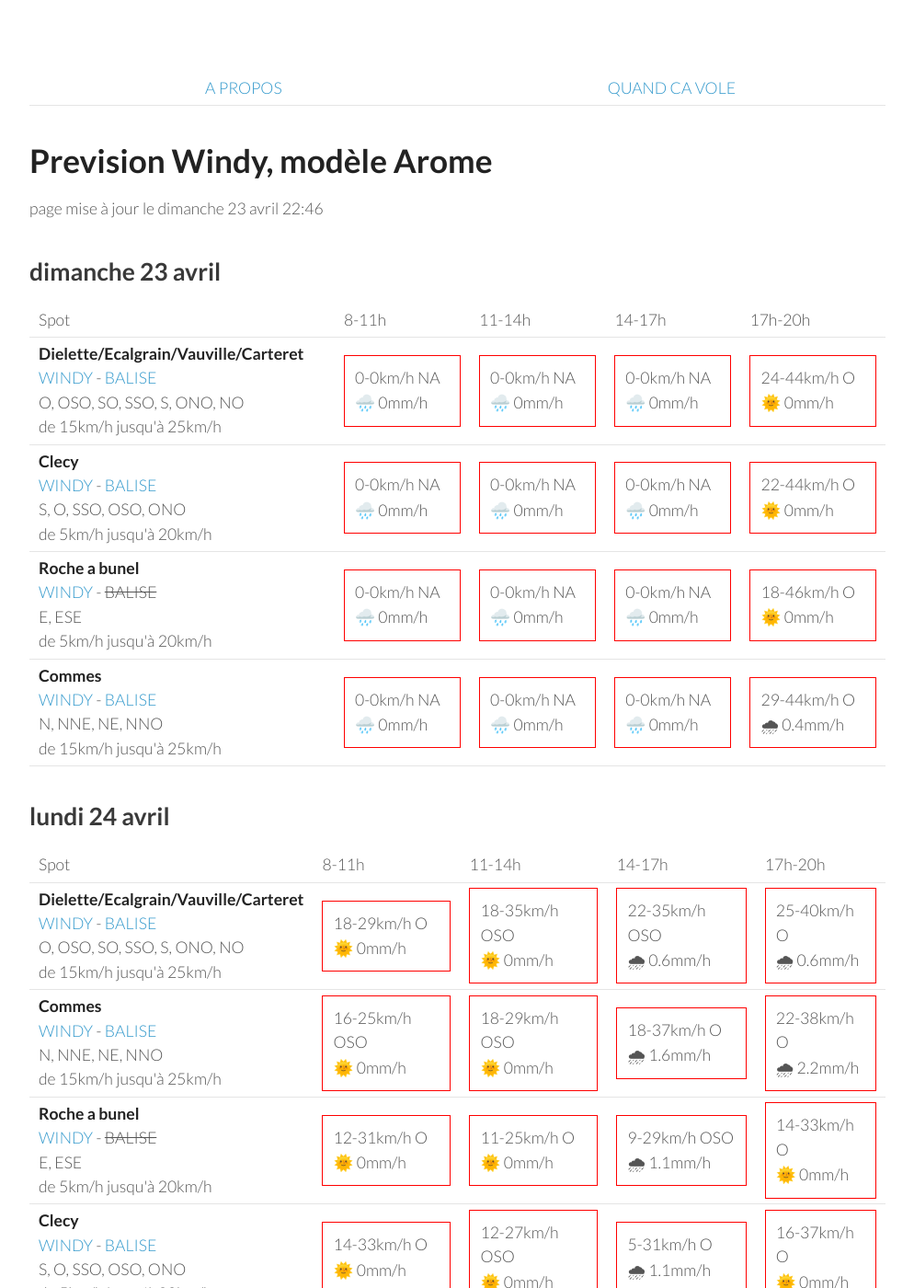
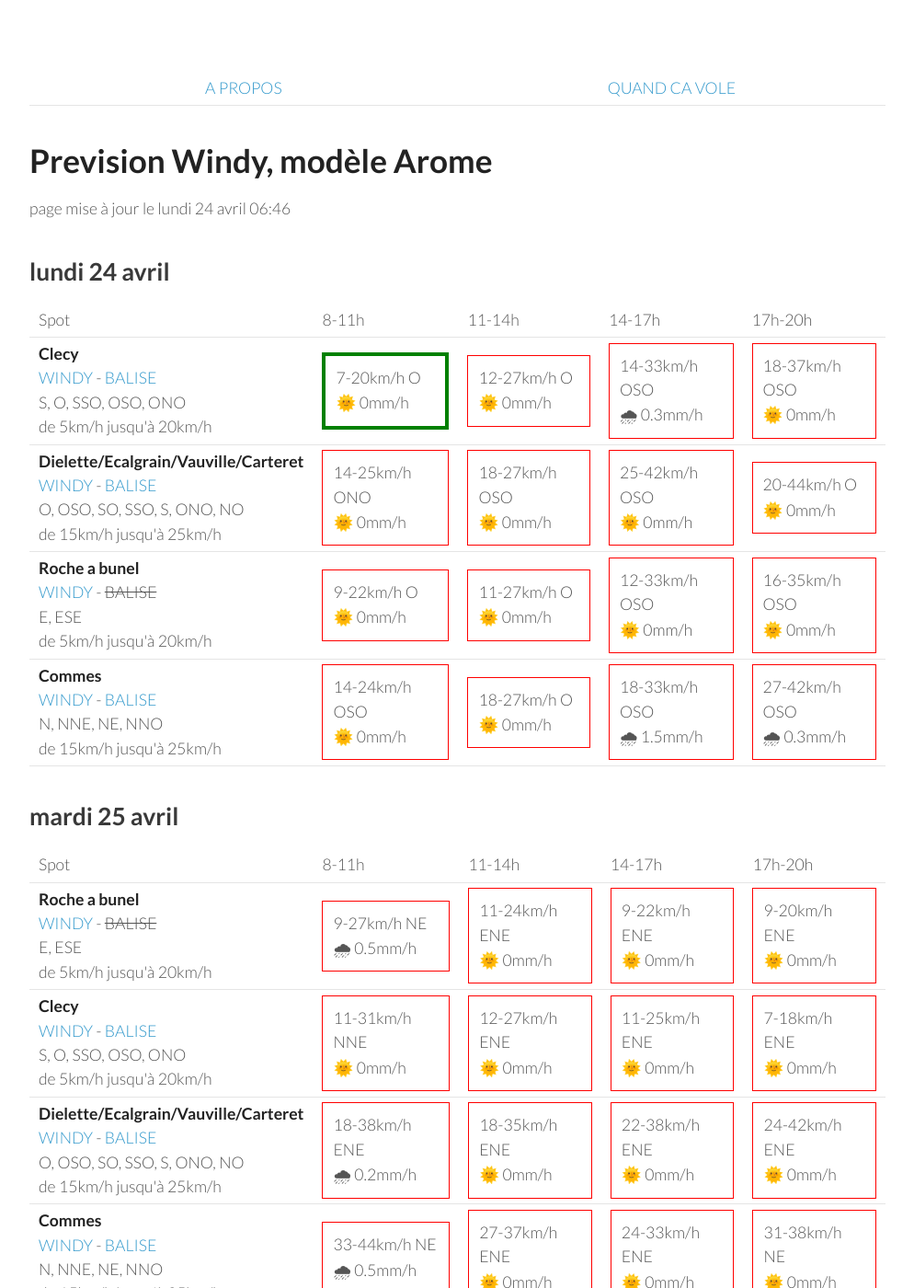
Before and after one commit to parapente-dans-le-nord/parapente-dans-le-nord.github.io, a Jekyll site: the page built from normandie.markdown, in a window 1280 px wide and 1400 px high. Shown: the whole window at 92% size, without its empty margins (26-1020 px from the left). Built offline with Jekyll 4.4.1, drawn with Linux system fonts in a browser that asks for light colours; some of the changed text lies outside the part shown.

Commit message:
update index.markdown

```diff
--- a/normandie.markdown
+++ b/normandie.markdown
@@ -7,60 +7,8 @@ title:  "Tous les spots"
 {: .links}
 
 # Prevision Windy, modèle Arome
-page mise à jour le dimanche 23 avril 22:46
+page mise à jour le lundi 24 avril 06:46
 
-## dimanche 23 avril
-
-{::nomarkdown}
-<table>
-  <tbody>
-    <tr>
-      <td>Spot</td>
-      <td>8-11h</td>
-      <td>11-14h</td>
-      <td>14-17h</td>
-      <td>17h-20h</td>
-    </tr>
-<tr>
-        <td><strong>Dielette/Ecalgrain/Vauville/Carteret</strong><br><a href="https://windy.com/49.650/-1.856?49.243,-1.856,8">WINDY</a> - <span class=""><a href="http://www.balisemeteo.com/balise.php?idBalise=81">BALISE</a> </span><br> <span class="vent-favorable">O, OSO, SO, SSO, S, ONO, NO</span><br><span class="force-vent">de 15km/h jusqu'à 25km/h</span> </td>
-
-            <td><div class="not-flyable"><p>0-0km/h NA</p><p>🌧️ 0mm/h</p></div></td>
-            <td><div class="not-flyable"><p>0-0km/h NA</p><p>🌧️ 0mm/h</p></div></td>
-            <td><div class="not-flyable"><p>0-0km/h NA</p><p>🌧️ 0mm/h</p></div></td>
-            <td><div class="not-flyable"><p>24-44km/h O</p><p>🌞 0mm/h</p></div></td>
-
-    </tr>
-<tr>
-        <td><strong>Clecy</strong><br><a href="https://windy.com/48.929/-0.470?48.516,-0.470,8">WINDY</a> - <span class=""><a href="http://www.balisemeteo.com/balise.php?idBalise=122">BALISE</a> </span><br> <span class="vent-favorable">S, O, SSO, OSO, ONO</span><br><span class="force-vent">de 5km/h jusqu'à 20km/h</span> </td>
-
-            <td><div class="not-flyable"><p>0-0km/h NA</p><p>🌧️ 0mm/h</p></div></td>
-            <td><div class="not-flyable"><p>0-0km/h NA</p><p>🌧️ 0mm/h</p></div></td>
-            <td><div class="not-flyable"><p>0-0km/h NA</p><p>🌧️ 0mm/h</p></div></td>
-            <td><div class="not-flyable"><p>22-44km/h O</p><p>🌞 0mm/h</p></div></td>
-
-    </tr>
-<tr>
-        <td><strong>Roche a bunel</strong><br><a href="https://windy.com/48.993/-0.499?48.580,-0.499,8">WINDY</a> - <span class="no-balise"> BALISE </span><br> <span class="vent-favorable">E, ESE</span><br><span class="force-vent">de 5km/h jusqu'à 20km/h</span> </td>
-
-            <td><div class="not-flyable"><p>0-0km/h NA</p><p>🌧️ 0mm/h</p></div></td>
-            <td><div class="not-flyable"><p>0-0km/h NA</p><p>🌧️ 0mm/h</p></div></td>
-            <td><div class="not-flyable"><p>0-0km/h NA</p><p>🌧️ 0mm/h</p></div></td>
-            <td><div class="not-flyable"><p>18-46km/h O</p><p>🌞 0mm/h</p></div></td>
-
-    </tr>
-<tr>
-        <td><strong>Commes</strong><br><a href="https://windy.com/49.346/-0.726?48.936,-0.726,8">WINDY</a> - <span class=""><a href="http://www.balisemeteo.com/balise.php?idBalise=158">BALISE</a> </span><br> <span class="vent-favorable">N, NNE, NE, NNO</span><br><span class="force-vent">de 15km/h jusqu'à 25km/h</span> </td>
-
-            <td><div class="not-flyable"><p>0-0km/h NA</p><p>🌧️ 0mm/h</p></div></td>
-            <td><div class="not-flyable"><p>0-0km/h NA</p><p>🌧️ 0mm/h</p></div></td>
-            <td><div class="not-flyable"><p>0-0km/h NA</p><p>🌧️ 0mm/h</p></div></td>
-            <td><div class="not-flyable"><p>29-44km/h O</p><p>🌧 0.4mm/h</p></div></td>
-
-    </tr>
-
-</tbody>
-</table>
-{:/}
 ## lundi 24 avril
 
 {::nomarkdown}
@@ -74,42 +22,42 @@ page mise à jour le dimanche 23 avril 22:46
       <td>17h-20h</td>
     </tr>
 <tr>
+        <td><strong>Clecy</strong><br><a href="https://windy.com/48.929/-0.470?48.516,-0.470,8">WINDY</a> - <span class=""><a href="http://www.balisemeteo.com/balise.php?idBalise=122">BALISE</a> </span><br> <span class="vent-favorable">S, O, SSO, OSO, ONO</span><br><span class="force-vent">de 5km/h jusqu'à 20km/h</span> </td>
+
+            <td><div class="flyable"><p>7-20km/h O</p><p>🌞 0mm/h</p></div></td>
+            <td><div class="not-flyable"><p>12-27km/h O</p><p>🌞 0mm/h</p></div></td>
+            <td><div class="not-flyable"><p>14-33km/h OSO</p><p>🌧 0.3mm/h</p></div></td>
+            <td><div class="not-flyable"><p>18-37km/h OSO</p><p>🌞 0mm/h</p></div></td>
+
+
+    </tr>
+<tr>
         <td><strong>Dielette/Ecalgrain/Vauville/Carteret</strong><br><a href="https://windy.com/49.650/-1.856?49.243,-1.856,8">WINDY</a> - <span class=""><a href="http://www.balisemeteo.com/balise.php?idBalise=81">BALISE</a> </span><br> <span class="vent-favorable">O, OSO, SO, SSO, S, ONO, NO</span><br><span class="force-vent">de 15km/h jusqu'à 25km/h</span> </td>
 
-            <td><div class="not-flyable"><p>18-29km/h O</p><p>🌞 0mm/h</p></div></td>
-            <td><div class="not-flyable"><p>18-35km/h OSO</p><p>🌞 0mm/h</p></div></td>
-            <td><div class="not-flyable"><p>22-35km/h OSO</p><p>🌧 0.6mm/h</p></div></td>
-            <td><div class="not-flyable"><p>25-40km/h O</p><p>🌧 0.6mm/h</p></div></td>
+            <td><div class="not-flyable"><p>14-25km/h ONO</p><p>🌞 0mm/h</p></div></td>
+            <td><div class="not-flyable"><p>18-27km/h OSO</p><p>🌞 0mm/h</p></div></td>
+            <td><div class="not-flyable"><p>25-42km/h OSO</p><p>🌞 0mm/h</p></div></td>
+            <td><div class="not-flyable"><p>20-44km/h O</p><p>🌞 0mm/h</p></div></td>
+
+
+    </tr>
+<tr>
+        <td><strong>Roche a bunel</strong><br><a href="https://windy.com/48.993/-0.499?48.580,-0.499,8">WINDY</a> - <span class="no-balise"> BALISE </span><br> <span class="vent-favorable">E, ESE</span><br><span class="force-vent">de 5km/h jusqu'à 20km/h</span> </td>
+
+            <td><div class="not-flyable"><p>9-22km/h O</p><p>🌞 0mm/h</p></div></td>
+            <td><div class="not-flyable"><p>11-27km/h O</p><p>🌞 0mm/h</p></div></td>
+            <td><div class="not-flyable"><p>12-33km/h OSO</p><p>🌞 0mm/h</p></div></td>
+            <td><div class="not-flyable"><p>16-35km/h OSO</p><p>🌞 0mm/h</p></div></td>
 
 
     </tr>
 <tr>
         <td><strong>Commes</strong><br><a href="https://windy.com/49.346/-0.726?48.936,-0.726,8">WINDY</a> - <span class=""><a href="http://www.balisemeteo.com/balise.php?idBalise=158">BALISE</a> </span><br> <span class="vent-favorable">N, NNE, NE, NNO</span><br><span class="force-vent">de 15km/h jusqu'à 25km/h</span> </td>
 
-            <td><div class="not-flyable"><p>16-25km/h OSO</p><p>🌞 0mm/h</p></div></td>
-            <td><div class="not-flyable"><p>18-29km/h OSO</p><p>🌞 0mm/h</p></div></td>
-            <td><div class="not-flyable"><p>18-37km/h O</p><p>🌧 1.6mm/h</p></div></td>
-            <td><div class="not-flyable"><p>22-38km/h O</p><p>🌧 2.2mm/h</p></div></td>
-
-
-    </tr>
-<tr>
-        <td><strong>Roche a bunel</strong><br><a href="https://windy.com/48.993/-0.499?48.580,-0.499,8">WINDY</a> - <span class="no-balise"> BALISE </span><br> <span class="vent-favorable">E, ESE</span><br><span class="force-vent">de 5km/h jusqu'à 20km/h</span> </td>
-
-            <td><div class="not-flyable"><p>12-31km/h O</p><p>🌞 0mm/h</p></div></td>
-            <td><div class="not-flyable"><p>11-25km/h O</p><p>🌞 0mm/h</p></div></td>
-            <td><div class="not-flyable"><p>9-29km/h OSO</p><p>🌧 1.1mm/h</p></div></td>
-            <td><div class="not-flyable"><p>14-33km/h O</p><p>🌞 0mm/h</p></div></td>
-
-
-    </tr>
-<tr>
-        <td><strong>Clecy</strong><br><a href="https://windy.com/48.929/-0.470?48.516,-0.470,8">WINDY</a> - <span class=""><a href="http://www.balisemeteo.com/balise.php?idBalise=122">BALISE</a> </span><br> <span class="vent-favorable">S, O, SSO, OSO, ONO</span><br><span class="force-vent">de 5km/h jusqu'à 20km/h</span> </td>
-
-            <td><div class="not-flyable"><p>14-33km/h O</p><p>🌞 0mm/h</p></div></td>
-            <td><div class="not-flyable"><p>12-27km/h OSO</p><p>🌞 0mm/h</p></div></td>
-            <td><div class="not-flyable"><p>5-31km/h O</p><p>🌧 1.1mm/h</p></div></td>
-            <td><div class="not-flyable"><p>16-37km/h O</p><p>🌞 0mm/h</p></div></td>
+            <td><div class="not-flyable"><p>14-24km/h OSO</p><p>🌞 0mm/h</p></div></td>
+            <td><div class="not-flyable"><p>18-27km/h O</p><p>🌞 0mm/h</p></div></td>
+            <td><div class="not-flyable"><p>18-33km/h OSO</p><p>🌧 1.5mm/h</p></div></td>
+            <td><div class="not-flyable"><p>27-42km/h OSO</p><p>🌧 0.3mm/h</p></div></td>
 
 
     </tr>
@@ -132,40 +80,40 @@ page mise à jour le dimanche 23 avril 22:46
 <tr>
         <td><strong>Roche a bunel</strong><br><a href="https://windy.com/48.993/-0.499?48.580,-0.499,8">WINDY</a> - <span class="no-balise"> BALISE </span><br> <span class="vent-favorable">E, ESE</span><br><span class="force-vent">de 5km/h jusqu'à 20km/h</span> </td>
 
-            <td><div class="not-flyable"><p>5-18km/h NNE</p><p>🌞 0mm/h</p></div></td>
-            <td><div class="not-flyable"><p>14-31km/h ENE</p><p>🌞 0mm/h</p></div></td>
-            <td><div class="not-flyable"><p>11-29km/h E</p><p>🌞 0mm/h</p></div></td>
-            <td><div class="not-flyable"><p>9-24km/h ESE</p><p>🌞 0mm/h</p></div></td>
+            <td><div class="not-flyable"><p>9-27km/h NE</p><p>🌧 0.5mm/h</p></div></td>
+            <td><div class="not-flyable"><p>11-24km/h ENE</p><p>🌞 0mm/h</p></div></td>
+            <td><div class="not-flyable"><p>9-22km/h ENE</p><p>🌞 0mm/h</p></div></td>
+            <td><div class="not-flyable"><p>9-20km/h ENE</p><p>🌞 0mm/h</p></div></td>
+
+
+    </tr>
+<tr>
+        <td><strong>Clecy</strong><br><a href="https://windy.com/48.929/-0.470?48.516,-0.470,8">WINDY</a> - <span class=""><a href="http://www.balisemeteo.com/balise.php?idBalise=122">BALISE</a> </span><br> <span class="vent-favorable">S, O, SSO, OSO, ONO</span><br><span class="force-vent">de 5km/h jusqu'à 20km/h</span> </td>
+
+            <td><div class="not-flyable"><p>11-31km/h NNE</p><p>🌞 0mm/h</p></div></td>
+            <td><div class="not-flyable"><p>12-27km/h ENE</p><p>🌞 0mm/h</p></div></td>
+            <td><div class="not-flyable"><p>11-25km/h ENE</p><p>🌞 0mm/h</p></div></td>
+            <td><div class="not-flyable"><p>7-18km/h ENE</p><p>🌞 0mm/h</p></div></td>
+
+
+    </tr>
+<tr>
+        <td><strong>Dielette/Ecalgrain/Vauville/Carteret</strong><br><a href="https://windy.com/49.650/-1.856?49.243,-1.856,8">WINDY</a> - <span class=""><a href="http://www.balisemeteo.com/balise.php?idBalise=81">BALISE</a> </span><br> <span class="vent-favorable">O, OSO, SO, SSO, S, ONO, NO</span><br><span class="force-vent">de 15km/h jusqu'à 25km/h</span> </td>
+
+            <td><div class="not-flyable"><p>18-38km/h ENE</p><p>🌧 0.2mm/h</p></div></td>
+            <td><div class="not-flyable"><p>18-35km/h ENE</p><p>🌞 0mm/h</p></div></td>
+            <td><div class="not-flyable"><p>22-38km/h ENE</p><p>🌞 0mm/h</p></div></td>
+            <td><div class="not-flyable"><p>24-42km/h ENE</p><p>🌞 0mm/h</p></div></td>
 
 
     </tr>
 <tr>
         <td><strong>Commes</strong><br><a href="https://windy.com/49.346/-0.726?48.936,-0.726,8">WINDY</a> - <span class=""><a href="http://www.balisemeteo.com/balise.php?idBalise=158">BALISE</a> </span><br> <span class="vent-favorable">N, NNE, NE, NNO</span><br><span class="force-vent">de 15km/h jusqu'à 25km/h</span> </td>
 
-            <td><div class="not-flyable"><p>24-35km/h ENE</p><p>🌞 0mm/h</p></div></td>
-            <td><div class="not-flyable"><p>18-33km/h ENE</p><p>🌞 0mm/h</p></div></td>
-            <td><div class="not-flyable"><p>16-31km/h ENE</p><p>🌞 0mm/h</p></div></td>
-            <td><div class="not-flyable"><p>22-35km/h NE</p><p>🌞 0mm/h</p></div></td>
-
-
-    </tr>
-<tr>
-        <td><strong>Clecy</strong><br><a href="https://windy.com/48.929/-0.470?48.516,-0.470,8">WINDY</a> - <span class=""><a href="http://www.balisemeteo.com/balise.php?idBalise=122">BALISE</a> </span><br> <span class="vent-favorable">S, O, SSO, OSO, ONO</span><br><span class="force-vent">de 5km/h jusqu'à 20km/h</span> </td>
-
-            <td><div class="not-flyable"><p>9-22km/h NE</p><p>🌞 0mm/h</p></div></td>
-            <td><div class="not-flyable"><p>12-31km/h ENE</p><p>🌞 0mm/h</p></div></td>
-            <td><div class="not-flyable"><p>11-29km/h E</p><p>🌞 0mm/h</p></div></td>
-            <td><div class="not-flyable"><p>9-24km/h ESE</p><p>🌞 0mm/h</p></div></td>
-
-
-    </tr>
-<tr>
-        <td><strong>Dielette/Ecalgrain/Vauville/Carteret</strong><br><a href="https://windy.com/49.650/-1.856?49.243,-1.856,8">WINDY</a> - <span class=""><a href="http://www.balisemeteo.com/balise.php?idBalise=81">BALISE</a> </span><br> <span class="vent-favorable">O, OSO, SO, SSO, S, ONO, NO</span><br><span class="force-vent">de 15km/h jusqu'à 25km/h</span> </td>
-
-            <td><div class="not-flyable"><p>20-38km/h ENE</p><p>🌞 0mm/h</p></div></td>
-            <td><div class="not-flyable"><p>20-31km/h E</p><p>🌞 0mm/h</p></div></td>
-            <td><div class="not-flyable"><p>20-31km/h E</p><p>🌞 0mm/h</p></div></td>
-            <td><div class="not-flyable"><p>20-31km/h E</p><p>🌞 0mm/h</p></div></td>
+            <td><div class="not-flyable"><p>33-44km/h NE</p><p>🌧 0.5mm/h</p></div></td>
+            <td><div class="not-flyable"><p>27-37km/h ENE</p><p>🌞 0mm/h</p></div></td>
+            <td><div class="not-flyable"><p>24-33km/h ENE</p><p>🌞 0mm/h</p></div></td>
+            <td><div class="not-flyable"><p>31-38km/h NE</p><p>🌞 0mm/h</p></div></td>
 
 
     </tr>
@@ -186,42 +134,42 @@ page mise à jour le dimanche 23 avril 22:46
       <td>17h-20h</td>
     </tr>
 <tr>
+        <td><strong>Roche a bunel</strong><br><a href="https://windy.com/48.993/-0.499?48.580,-0.499,8">WINDY</a> - <span class="no-balise"> BALISE </span><br> <span class="vent-favorable">E, ESE</span><br><span class="force-vent">de 5km/h jusqu'à 20km/h</span> </td>
+
+            <td><div class="flyable"><p>9-18km/h ESE</p><p>🌞 0mm/h</p></div></td>
+            <td><div class="flyable"><p>9-20km/h ESE</p><p>🌞 0mm/h</p></div></td>
+            <td><div class="not-flyable"><p>5-22km/h SSE</p><p>🌞 0mm/h</p></div></td>
+            <td><div class="not-flyable"><p>1-16km/h SE</p><p>🌞 0mm/h</p></div></td>
+
+
+    </tr>
+<tr>
         <td><strong>Clecy</strong><br><a href="https://windy.com/48.929/-0.470?48.516,-0.470,8">WINDY</a> - <span class=""><a href="http://www.balisemeteo.com/balise.php?idBalise=122">BALISE</a> </span><br> <span class="vent-favorable">S, O, SSO, OSO, ONO</span><br><span class="force-vent">de 5km/h jusqu'à 20km/h</span> </td>
 
-            <td><div class="not-flyable"><p>7-18km/h SE</p><p>🌞 0mm/h</p></div></td>
-            <td><div class="not-flyable"><p>7-16km/h SSE</p><p>🌞 0mm/h</p></div></td>
-            <td><div class="flyable"><p>5-18km/h OSO</p><p>🌧 0.2mm/h</p></div></td>
-            <td><div class="flyable"><p>7-20km/h O</p><p>🌧 0.4mm/h</p></div></td>
+            <td><div class="not-flyable"><p>9-18km/h ESE</p><p>🌞 0mm/h</p></div></td>
+            <td><div class="not-flyable"><p>9-20km/h ESE</p><p>🌞 0mm/h</p></div></td>
+            <td><div class="not-flyable"><p>5-22km/h SSE</p><p>🌞 0mm/h</p></div></td>
+            <td><div class="not-flyable"><p>1-16km/h SE</p><p>🌞 0mm/h</p></div></td>
+
+
+    </tr>
+<tr>
+        <td><strong>Commes</strong><br><a href="https://windy.com/49.346/-0.726?48.936,-0.726,8">WINDY</a> - <span class=""><a href="http://www.balisemeteo.com/balise.php?idBalise=158">BALISE</a> </span><br> <span class="vent-favorable">N, NNE, NE, NNO</span><br><span class="force-vent">de 15km/h jusqu'à 25km/h</span> </td>
+
+            <td><div class="not-flyable"><p>14-25km/h ESE</p><p>🌞 0mm/h</p></div></td>
+            <td><div class="not-flyable"><p>14-24km/h ESE</p><p>🌞 0mm/h</p></div></td>
+            <td><div class="not-flyable"><p>11-24km/h E</p><p>🌞 0mm/h</p></div></td>
+            <td><div class="not-flyable"><p>11-24km/h ENE</p><p>🌞 0mm/h</p></div></td>
 
 
     </tr>
 <tr>
         <td><strong>Dielette/Ecalgrain/Vauville/Carteret</strong><br><a href="https://windy.com/49.650/-1.856?49.243,-1.856,8">WINDY</a> - <span class=""><a href="http://www.balisemeteo.com/balise.php?idBalise=81">BALISE</a> </span><br> <span class="vent-favorable">O, OSO, SO, SSO, S, ONO, NO</span><br><span class="force-vent">de 15km/h jusqu'à 25km/h</span> </td>
 
-            <td><div class="not-flyable"><p>11-25km/h ESE</p><p>🌞 0mm/h</p></div></td>
-            <td><div class="not-flyable"><p>9-20km/h SSE</p><p>🌞 0mm/h</p></div></td>
-            <td><div class="not-flyable"><p>1-16km/h OSO</p><p>🌞 0mm/h</p></div></td>
-            <td><div class="not-flyable"><p>1-14km/h NNO</p><p>🌞 0mm/h</p></div></td>
-
-
-    </tr>
-<tr>
-        <td><strong>Commes</strong><br><a href="https://windy.com/49.346/-0.726?48.936,-0.726,8">WINDY</a> - <span class=""><a href="http://www.balisemeteo.com/balise.php?idBalise=158">BALISE</a> </span><br> <span class="vent-favorable">N, NNE, NE, NNO</span><br><span class="force-vent">de 15km/h jusqu'à 25km/h</span> </td>
-
-            <td><div class="not-flyable"><p>16-24km/h SE</p><p>🌞 0mm/h</p></div></td>
-            <td><div class="not-flyable"><p>11-24km/h SE</p><p>🌞 0mm/h</p></div></td>
-            <td><div class="not-flyable"><p>5-18km/h ESE</p><p>🌞 0mm/h</p></div></td>
-            <td><div class="not-flyable"><p>11-22km/h ENE</p><p>🌞 0mm/h</p></div></td>
-
-
-    </tr>
-<tr>
-        <td><strong>Roche a bunel</strong><br><a href="https://windy.com/48.993/-0.499?48.580,-0.499,8">WINDY</a> - <span class="no-balise"> BALISE </span><br> <span class="vent-favorable">E, ESE</span><br><span class="force-vent">de 5km/h jusqu'à 20km/h</span> </td>
-
-            <td><div class="not-flyable"><p>9-18km/h SE</p><p>🌞 0mm/h</p></div></td>
-            <td><div class="not-flyable"><p>7-16km/h SSE</p><p>🌞 0mm/h</p></div></td>
-            <td><div class="not-flyable"><p>1-16km/h O</p><p>🌧 0.2mm/h</p></div></td>
-            <td><div class="not-flyable"><p>7-16km/h O</p><p>🌧 0.2mm/h</p></div></td>
+            <td><div class="not-flyable"><p>14-25km/h ESE</p><p>🌞 0mm/h</p></div></td>
+            <td><div class="not-flyable"><p>12-22km/h ESE</p><p>🌞 0mm/h</p></div></td>
+            <td><div class="not-flyable"><p>3-20km/h SSO</p><p>🌞 0mm/h</p></div></td>
+            <td><div class="not-flyable"><p>3-18km/h ENE</p><p>🌞 0mm/h</p></div></td>
 
 
     </tr>
@@ -244,38 +192,38 @@ page mise à jour le dimanche 23 avril 22:46
 <tr>
         <td><strong>Clecy</strong><br><a href="https://windy.com/48.929/-0.470?48.516,-0.470,8">WINDY</a> - <span class=""><a href="http://www.balisemeteo.com/balise.php?idBalise=122">BALISE</a> </span><br> <span class="vent-favorable">S, O, SSO, OSO, ONO</span><br><span class="force-vent">de 5km/h jusqu'à 20km/h</span> </td>
 
-            <td><div class="not-flyable"><p>11-22km/h S</p><p>🌞 0mm/h</p></div></td>
-            <td><div class="not-flyable"><p>12-29km/h SSE</p><p>🌧 1mm/h</p></div></td>
+            <td><div class="flyable"><p>11-18km/h S</p><p>🌞 0mm/h</p></div></td>
+            <td><div class="not-flyable"><p>12-27km/h S</p><p>🌞 0mm/h</p></div></td>
             <td><div class="not-flyable"><p>20-44km/h SSO</p><p>🌧 0.7mm/h</p></div></td>
             <td><div class="not-flyable"><p>14-46km/h SSO</p><p>🌧 2.9mm/h</p></div></td>
 
 
     </tr>
 <tr>
+        <td><strong>Roche a bunel</strong><br><a href="https://windy.com/48.993/-0.499?48.580,-0.499,8">WINDY</a> - <span class="no-balise"> BALISE </span><br> <span class="vent-favorable">E, ESE</span><br><span class="force-vent">de 5km/h jusqu'à 20km/h</span> </td>
+
+            <td><div class="not-flyable"><p>11-20km/h S</p><p>🌞 0mm/h</p></div></td>
+            <td><div class="not-flyable"><p>12-27km/h S</p><p>🌞 0mm/h</p></div></td>
+            <td><div class="not-flyable"><p>22-46km/h SSO</p><p>🌧 0.8mm/h</p></div></td>
+            <td><div class="not-flyable"><p>14-46km/h SSO</p><p>🌧 2.7mm/h</p></div></td>
+
+
+    </tr>
+<tr>
         <td><strong>Commes</strong><br><a href="https://windy.com/49.346/-0.726?48.936,-0.726,8">WINDY</a> - <span class=""><a href="http://www.balisemeteo.com/balise.php?idBalise=158">BALISE</a> </span><br> <span class="vent-favorable">N, NNE, NE, NNO</span><br><span class="force-vent">de 15km/h jusqu'à 25km/h</span> </td>
 
-            <td><div class="not-flyable"><p>11-16km/h SSE</p><p>🌞 0mm/h</p></div></td>
-            <td><div class="not-flyable"><p>14-22km/h SSE</p><p>🌧 1mm/h</p></div></td>
+            <td><div class="not-flyable"><p>14-22km/h SSE</p><p>🌞 0mm/h</p></div></td>
+            <td><div class="not-flyable"><p>14-24km/h SSE</p><p>🌞 0mm/h</p></div></td>
             <td><div class="not-flyable"><p>24-38km/h SSO</p><p>🌧 0.8mm/h</p></div></td>
             <td><div class="not-flyable"><p>24-38km/h SO</p><p>🌞 0mm/h</p></div></td>
 
 
     </tr>
 <tr>
-        <td><strong>Roche a bunel</strong><br><a href="https://windy.com/48.993/-0.499?48.580,-0.499,8">WINDY</a> - <span class="no-balise"> BALISE </span><br> <span class="vent-favorable">E, ESE</span><br><span class="force-vent">de 5km/h jusqu'à 20km/h</span> </td>
-
-            <td><div class="not-flyable"><p>11-22km/h S</p><p>🌞 0mm/h</p></div></td>
-            <td><div class="not-flyable"><p>14-31km/h S</p><p>🌧 0.2mm/h</p></div></td>
-            <td><div class="not-flyable"><p>22-46km/h SSO</p><p>🌧 0.8mm/h</p></div></td>
-            <td><div class="not-flyable"><p>14-46km/h SSO</p><p>🌧 2.7mm/h</p></div></td>
-
-
-    </tr>
-<tr>
         <td><strong>Dielette/Ecalgrain/Vauville/Carteret</strong><br><a href="https://windy.com/49.650/-1.856?49.243,-1.856,8">WINDY</a> - <span class=""><a href="http://www.balisemeteo.com/balise.php?idBalise=81">BALISE</a> </span><br> <span class="vent-favorable">O, OSO, SO, SSO, S, ONO, NO</span><br><span class="force-vent">de 15km/h jusqu'à 25km/h</span> </td>
 
-            <td><div class="not-flyable"><p>9-14km/h SE</p><p>🌧 1mm/h</p></div></td>
-            <td><div class="not-flyable"><p>18-27km/h SSE</p><p>🌧 8mm/h</p></div></td>
+            <td><div class="not-flyable"><p>20-27km/h S</p><p>🌞 0mm/h</p></div></td>
+            <td><div class="not-flyable"><p>24-35km/h S</p><p>🌞 0mm/h</p></div></td>
             <td><div class="not-flyable"><p>27-40km/h SSO</p><p>🌧 2.2mm/h</p></div></td>
             <td><div class="not-flyable"><p>22-38km/h SO</p><p>🌧 0.9mm/h</p></div></td>
 
```
